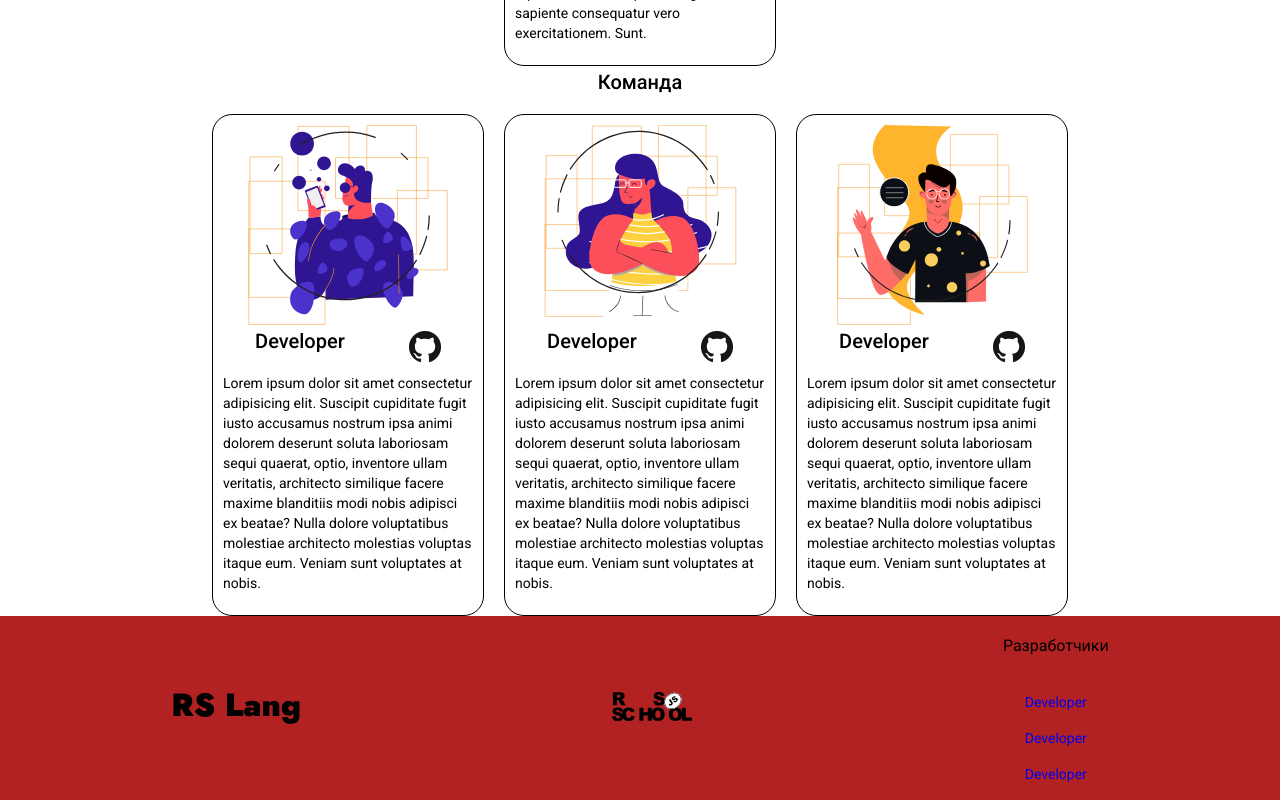
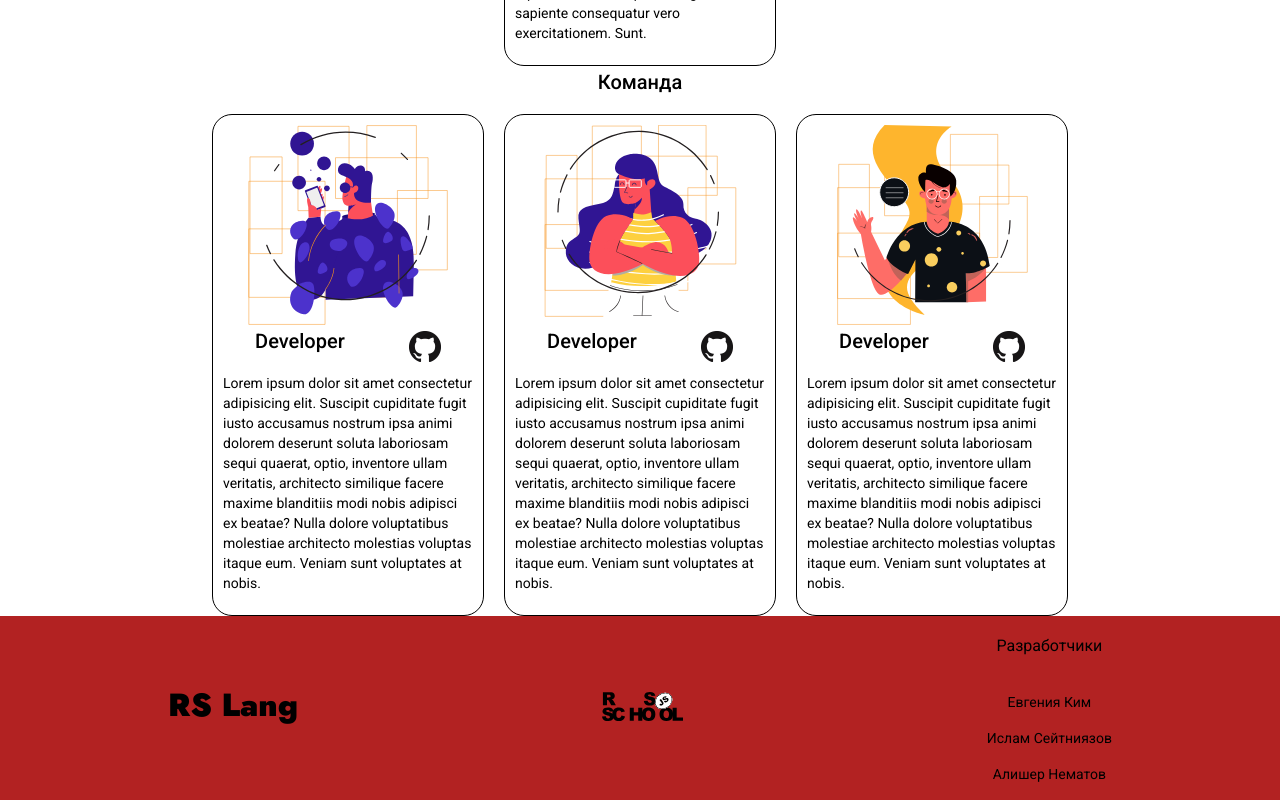
Before and after one commit to mDjeee/rslang, an Angular app: page / in a window 1280 px wide. Shown: the part 1158-1958 px from the top of the page. Built offline with nearby package versions, Linux system fonts and the light colour scheme.

Commit message:
feat: add links in footer

```diff
--- a/src/app/components/footer/footer.component.css
+++ b/src/app/components/footer/footer.component.css
@@ -19,3 +19,7 @@
   align-items: center;
   gap: 1rem;
 }
+
+.column__link {
+  color: black;
+}
--- a/src/app/components/footer/footer.component.html
+++ b/src/app/components/footer/footer.component.html
@@ -3,8 +3,8 @@
 <app-rss-logo></app-rss-logo>
 <div class="footer__column column">
   <h3 class="column__subtitle">Разработчики</h3>
-  <a class="column__link" href="http://">Developer</a>
-  <a class="column__link" href="http://">Developer</a>
-  <a class="column__link" href="http://">Developer</a>
+  <a class="column__link" href="https://github.com/Jenyajk">Евгения Ким</a>
+  <a class="column__link" href="https://github.com/mDjeee">Ислам Сейтниязов</a>
+  <a class="column__link" href="https://github.com/AlishNematov">Алишер Нематов</a>
 </div>
 </footer>
```
